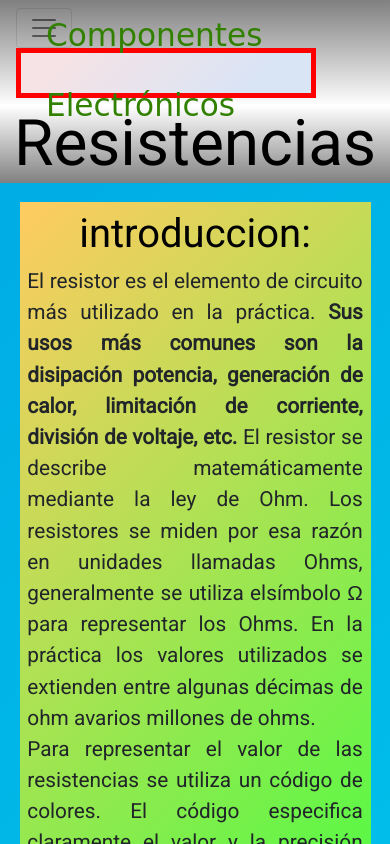
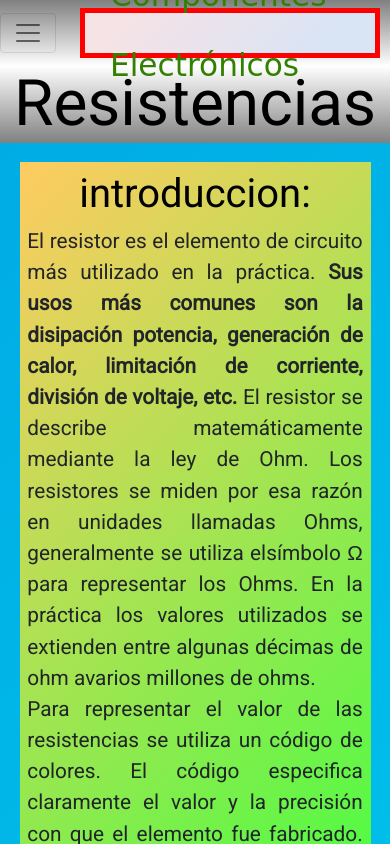
Before and after one commit to ezeXD/Componentes-Electronicos, a website: page pages/resistencia.html in a window 390 px wide. Shown: the top 844 px of the page. Drawn offline with nearby package versions, Linux system fonts and the light colour scheme; a web font is replaced by a local one.

Commit message:
Acomodando responsive y cambiando los colores

```diff
--- a/pages/resistencia.html
+++ b/pages/resistencia.html
@@ -11,9 +11,8 @@
         <link rel="preconnect" href="https://fonts.gstatic.com" crossorigin>
         <link href="https://fonts.googleapis.com/css2?family=MonteCarlo&display=swap" rel="stylesheet">
         <!--Boostrap-->
-        <link rel="stylesheet" href="../boostrap/bs_local/bootstrap-5.1.1-dist/css/bootstrap.css">
-        <!-- <link href="https://cdn.jsdelivr.net/npm/bootstrap@5.1.0/dist/css/bootstrap.min.css" rel="stylesheet"
-            integrity="sha384-KyZXEAg3QhqLMpG8r+8fhAXLRk2vvoC2f3B09zVXn8CA5QIVfZOJ3BCsw2P0p/We" crossorigin="anonymous"> -->
+        <link href="https://cdn.jsdelivr.net/npm/bootstrap@5.1.0/dist/css/bootstrap.min.css" rel="stylesheet"
+            integrity="sha384-KyZXEAg3QhqLMpG8r+8fhAXLRk2vvoC2f3B09zVXn8CA5QIVfZOJ3BCsw2P0p/We" crossorigin="anonymous">
         <!--Descripcion / Keywords-->
         <meta name="description" content="En esta pagina describimos el funcionamiento, como se lee una tabla de colores y los valores de las resistencias comerciales que vienen.">
         <meta name="keywords" content="RESISTENCIA, RESISTOR, COMPONENTE ELECTRÓNICO, COMPONENTE ELÉCTRICO">
@@ -27,7 +26,7 @@
         <header>
             <!--NAV-->
             <!--nav responsive (boostrap)-->
-            <nav class=" nav_conteiner navbar navbar-expand-xl navbar-light bg-light">
+            <nav class=" nav_conteiner navbar navbar-expand-xl navbar-light navbar-light">
 
                 <button class="navbar-toggler" type="button" data-toggle="collapse" data-target="#opciones">
                     <span class="navbar-toggler-icon"></span>
```
